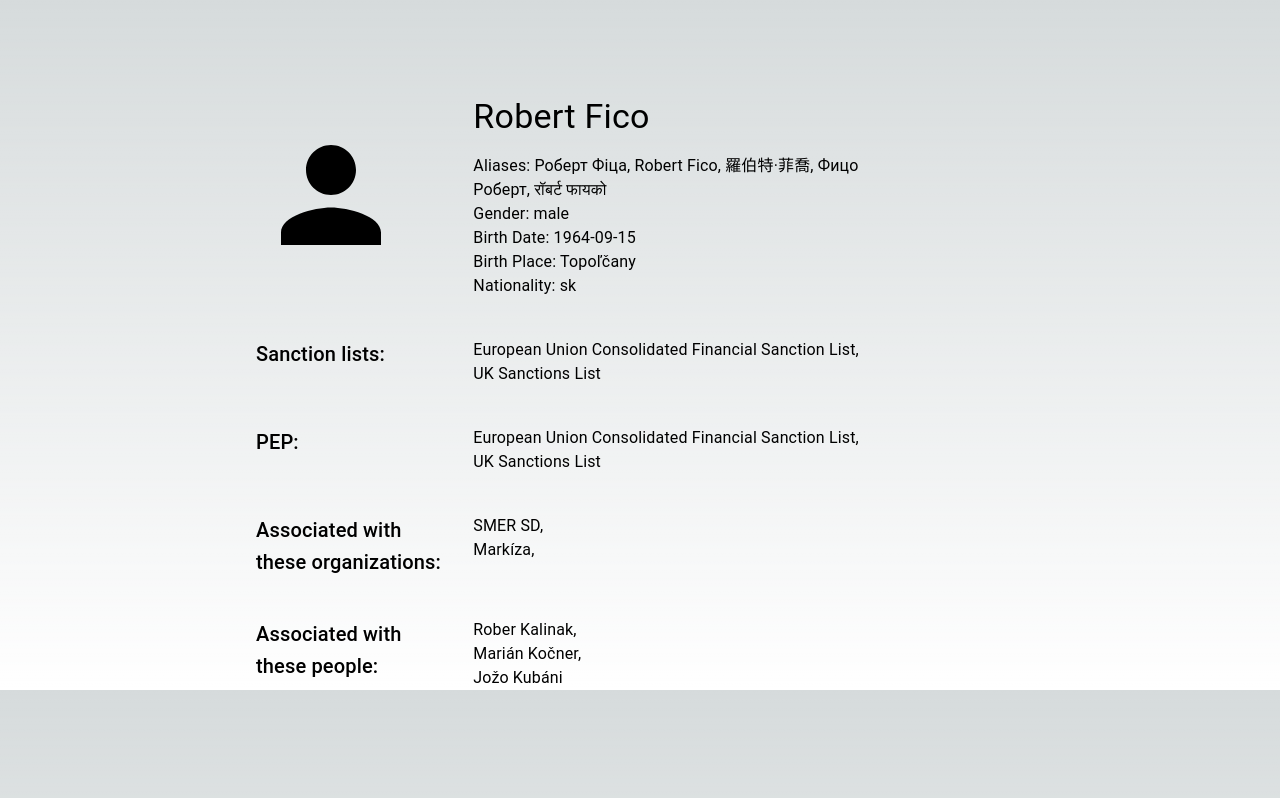
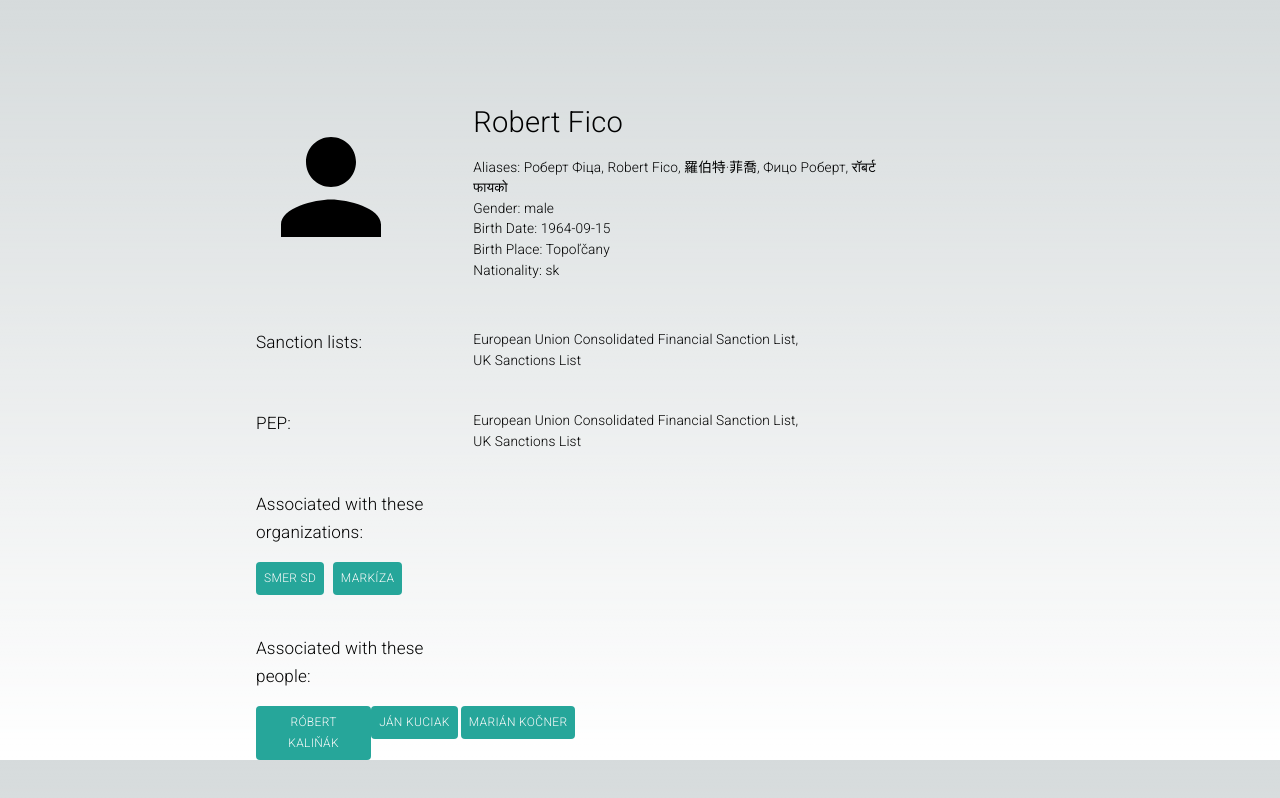
Before and after one commit to FIIT-TEAM8/adversea-next-app, a Next.js app: page /detail in a window 1280 px wide. Built offline with nearby package versions, Linux system fonts and the light colour scheme.

Commit message:
updated style

```diff
--- a/src/app/detail/page.tsx
+++ b/src/app/detail/page.tsx
@@ -1,4 +1,4 @@
-import { Typography, Grid } from '@mui/material';
+import { Typography, Grid, Button } from '@mui/material';
 import PersonIcon from '@mui/icons-material/Person';
 import ficoData from './fico.json';
 
@@ -52,9 +52,26 @@ const Detail = () => {
         <Grid item xs={1} sm={1} md={2} marginLeft={"20vw"} marginTop={"5vh"}>
           <Typography variant="h6">Associated with these organizations:</Typography>
         </Grid>
-        <Grid item xs={2} sm={4} md={4} marginTop={"5vh"}>
-          <Typography>SMER SD,</Typography>
-          <Typography>Markíza,</Typography>
+      </Grid>
+
+      <Grid container spacing={{ xs: 0 }} columns={{ xs: 2, sm: 4, md: 20 }}>
+        <Grid item xs={1.2} marginLeft={"20vw"} marginTop={"2vh"}>
+          <Button color="info"
+                  variant="text"
+                  style={{
+                    backgroundColor: "rgb(38, 166, 154)",
+                  }}>
+              Smer SD
+            </Button>
+        </Grid>
+        <Grid item xs={1.5} marginTop={"2vh"}>
+          <Button color="info"
+                  variant="text"
+                  style={{
+                    backgroundColor: "rgb(38, 166, 154)",
+                  }}>
+            Markíza
+          </Button>
         </Grid>
       </Grid>
 
@@ -62,10 +79,38 @@ const Detail = () => {
         <Grid item xs={1} sm={1} md={2} marginLeft={"20vw"} marginTop={"5vh"}>
           <Typography variant="h6">Associated with these people:</Typography>
         </Grid>
-        <Grid item xs={2} sm={4} md={4} marginTop={"5vh"}>
-          <Typography>Rober Kalinak,</Typography>
-          <Typography>Marián Kočner,</Typography>
-          <Typography>Jožo Kubáni</Typography>
+      </Grid>
+
+      <Grid container spacing={{ xs: 0 }} columns={{ xs: 2, sm: 4, md: 20 }}>
+        <Grid item xs={1.8} marginLeft={"20vw"} marginTop={"2vh"}>
+          <Button color="info"
+                  variant="text"
+                  style={{
+                    textAlign: "center",
+                    backgroundColor: "rgb(38, 166, 154)",
+                  }}>
+              Róbert Kaliňák
+            </Button>
+        </Grid>
+        <Grid item xs={1.4} marginTop={"2vh"}>
+        <Button color="info"
+                  variant="text"
+                  style={{
+                    textAlign: "center",
+                    backgroundColor: "rgb(38, 166, 154)",
+                  }}>
+            Ján Kuciak
+        </Button>
+        </Grid>
+        <Grid item xs={2} marginTop={"2vh"}>
+          <Button color="info"
+                  variant="text"
+                  style={{
+                    textAlign: "center",
+                    backgroundColor: "rgb(38, 166, 154)",
+                  }}>
+              Marián Kočner
+          </Button>
         </Grid>
       </Grid>
     </div>
--- a/src/app/layout.tsx
+++ b/src/app/layout.tsx
@@ -1,7 +1,9 @@
 import './globals.css'
-import { Inter } from 'next/font/google'
+import { Roboto } from 'next/font/google'
+import { ThemeProvider, CssBaseline } from "@mui/material";
+import theme from "./theme/theme";
 
-const inter = Inter({ subsets: ['latin'] })
+const inter = Roboto({ subsets: ['latin'], weight: "300" })
 
 export const metadata = {
   title: 'Create Next App',
@@ -15,7 +17,9 @@ export default function RootLayout({
 }) {
   return (
     <html lang="en">
-      <body className={inter.className}>{children}</body>
+      <ThemeProvider theme={theme}>
+        <body className={inter.className}>{children}</body>
+      </ThemeProvider>
     </html>
   )
 }
--- /dev/null
+++ b/src/app/theme/theme.tsx
@@ -0,0 +1,35 @@
+"use client";
+
+import { createTheme } from "@mui/material/styles";
+import { teal, grey } from "@mui/material/colors";
+
+const theme = createTheme({
+  palette: {
+    primary: {
+      main: teal[500],
+      light: teal[50],
+      dark: teal[900],
+    },
+    secondary: {
+      main: grey[600],
+      light: grey[100],
+      dark: grey[900],
+    },
+    info: {
+      main: grey[50],
+      light: grey[50],
+      dark: grey[50],
+    }
+  },
+  typography: {
+    fontSize: 12,
+    h2: {
+      fontSize: "1.5rem",
+    },
+    h3: {
+      fontSize: "1.2rem",
+    },
+  },
+});
+
+export default theme;
```
